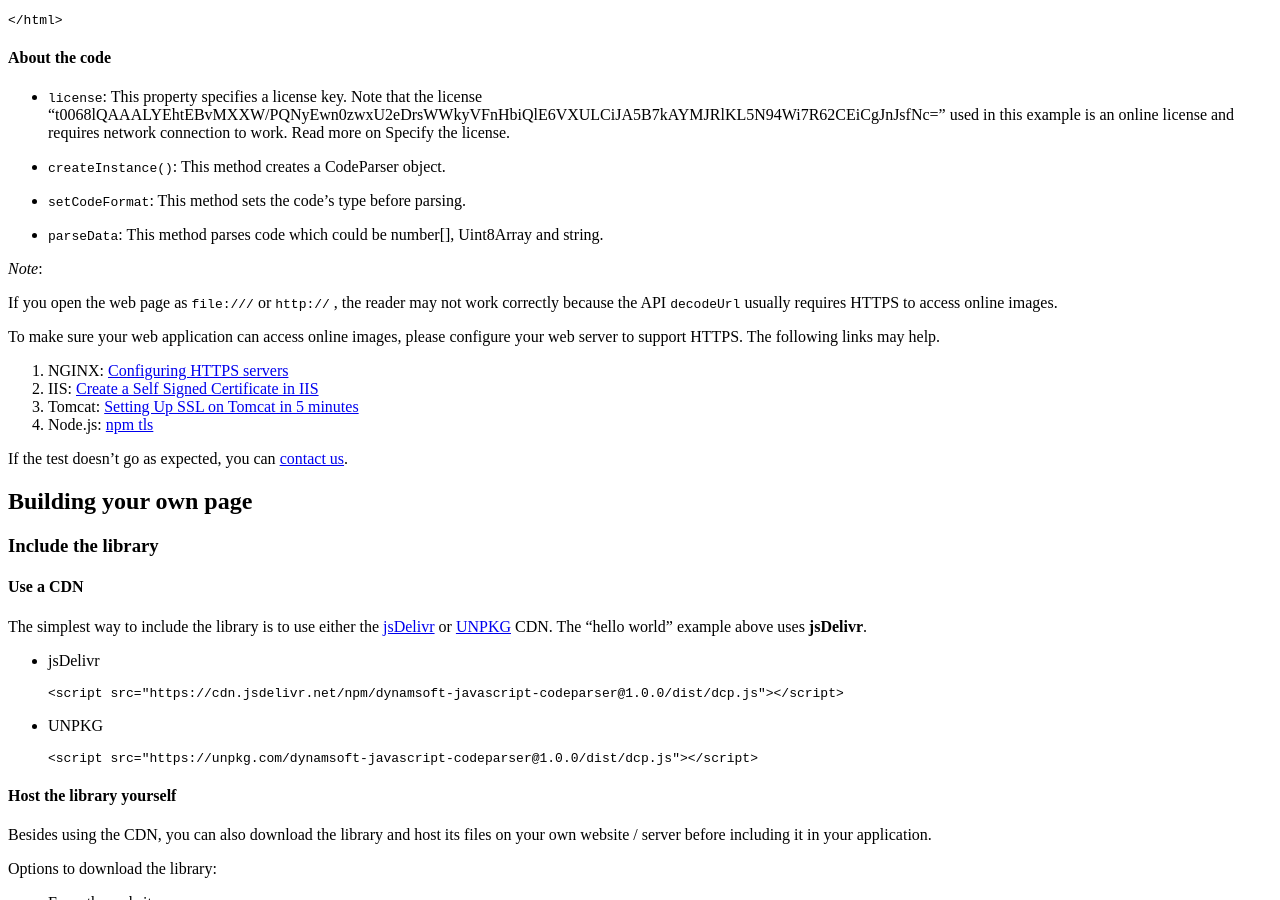
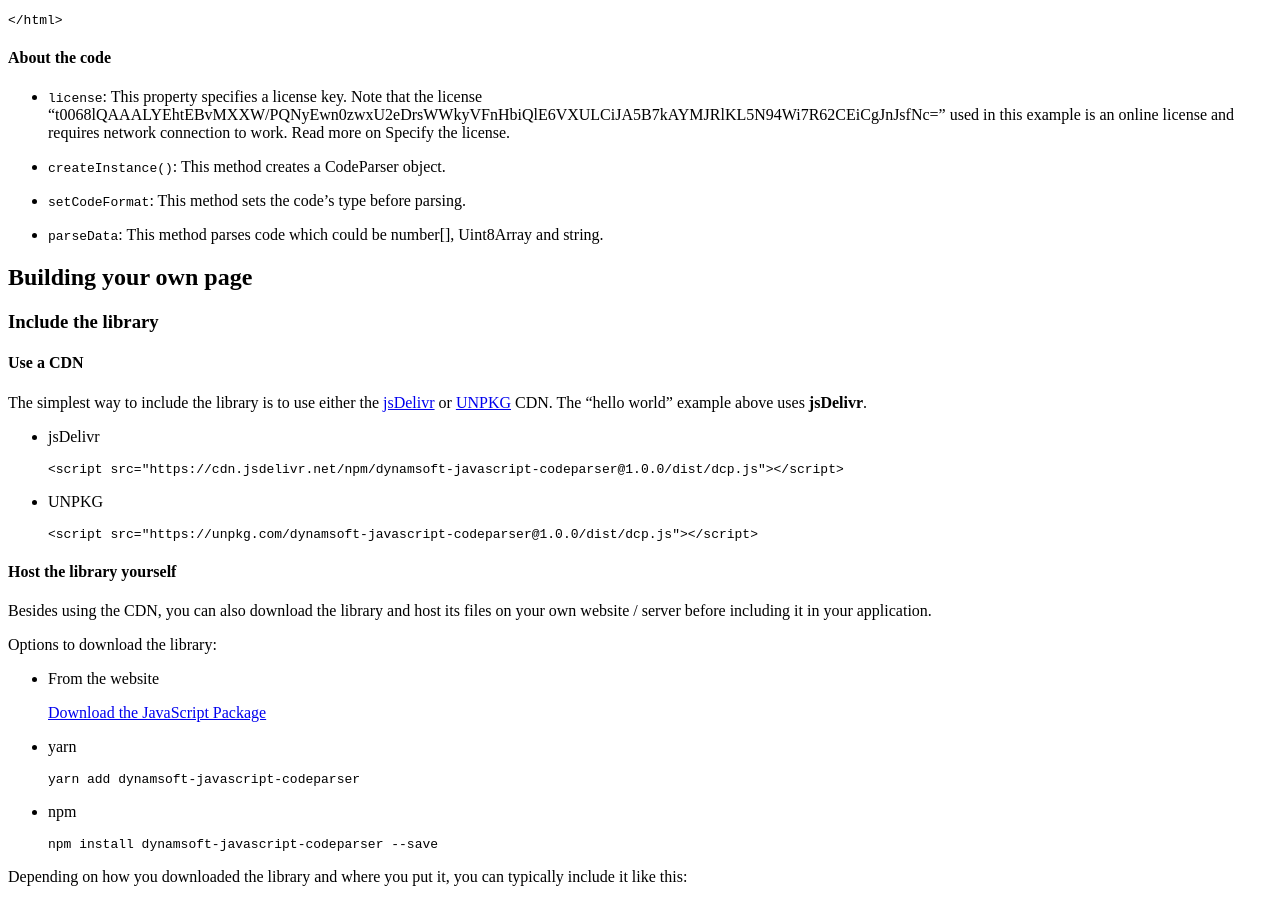
Before and after one commit to dynamsoft-docs/code-parser-docs, a Jekyll site: the page built from programming/javascript/user-guide.md, in a window 1280 px wide and 900 px high, scrolled down 1695 px. Built offline with Jekyll 4.4.1, drawn with Linux system fonts in a browser that asks for light colours.

Commit message:
user guide revise

```diff
--- a/programming/javascript/user-guide.md
+++ b/programming/javascript/user-guide.md
@@ -92,19 +92,6 @@ The complete code of the "Hello World" example is shown below:
 
 * `parseData`: This method parses code which could be number[], Uint8Array and string.
 
-
-*Note*:
-
-If you open the web page as `file:///` or `http://` , the reader may not work correctly because the API `decodeUrl` usually requires HTTPS to access online images.
-
-To make sure your web application can access online images, please configure your web server to support HTTPS. The following links may help.
-
-1. NGINX: <a target="_blank" href="https://nginx.org/en/docs/http/configuring_https_servers.html" title="Configuring HTTPS servers">Configuring HTTPS servers</a>
-2. IIS: <a target="_blank" href="https://aboutssl.org/how-to-create-a-self-signed-certificate-in-iis/" title="Create a Self Signed Certificate in IIS">Create a Self Signed Certificate in IIS</a>
-3. Tomcat: <a target="_blank" href="https://dzone.com/articles/setting-ssl-tomcat-5-minutes" title="Setting Up SSL on Tomcat in 5 minutes">Setting Up SSL on Tomcat in 5 minutes</a>
-4. Node.js: <a target="_blank" href="https://nodejs.org/docs/v0.4.1/api/tls.html" title="npm tls">npm tls</a>
-
-If the test doesn't go as expected, you can [contact us](https://www.dynamsoft.com/company/contact/?ver=1.0.0&utm_source=guide).
 
 ## Building your own page
 
```
